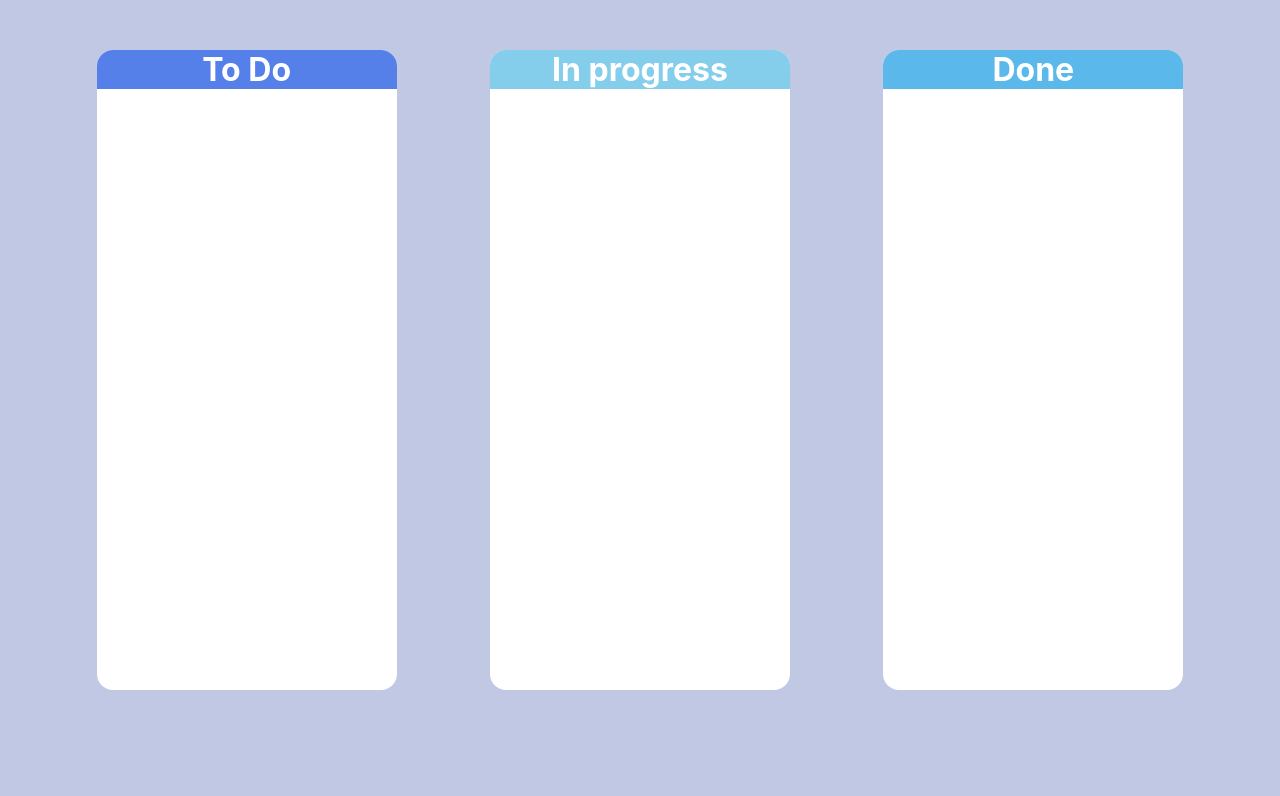
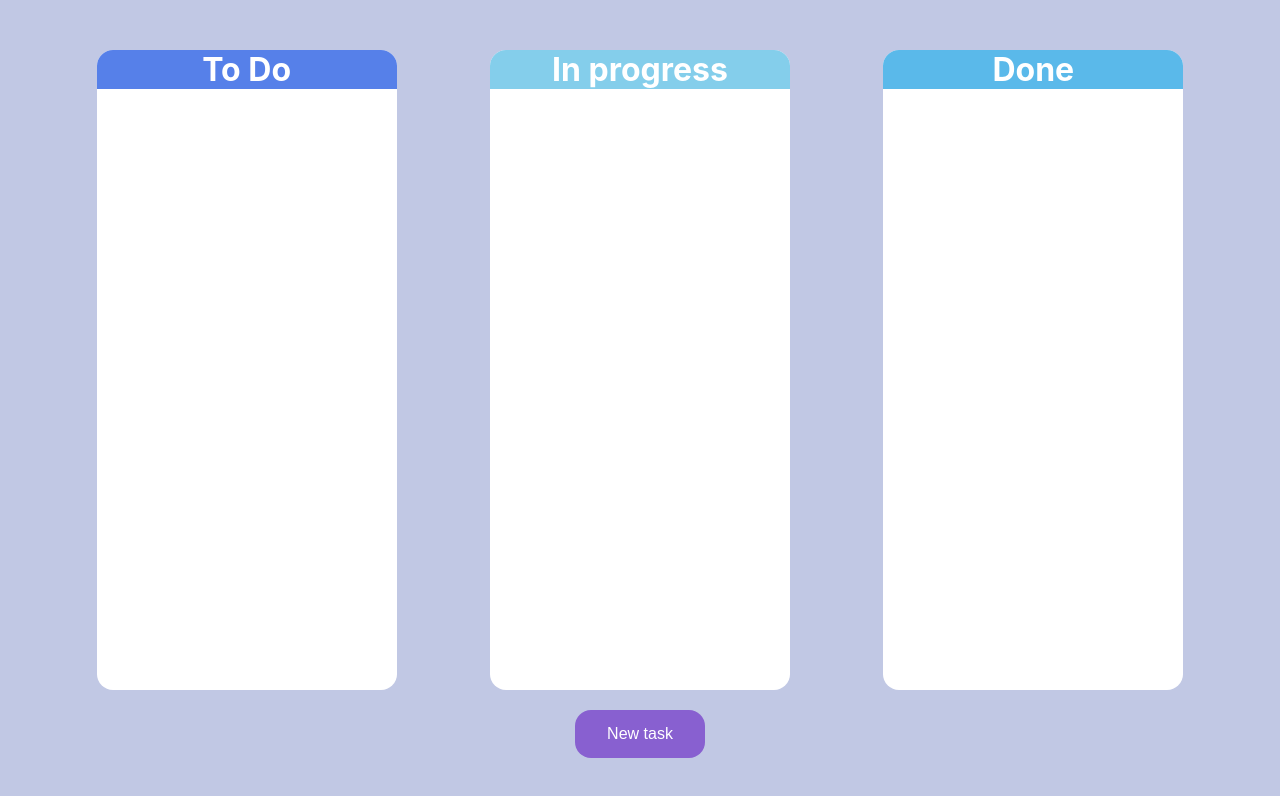
Before and after one commit to jivko25/Task-Manager, a React (Create React App) app in the folder app/: page / in a window 1280 px wide. Shown: the top 796 px of the page. Built offline with nearby package versions, Linux system fonts and the light colour scheme.

Commit message:
Add NewTaskButton
1. Add button
2. Add functionality for changing state for opening NewTask modal
3. Add new color in colors.scss for hovered task and newTaskButton

```diff
--- a/app/src/App.scss
+++ b/app/src/App.scss
@@ -1,6 +1,7 @@
 
 .wrapper{
     display: flex;
+    flex-wrap: wrap;
     justify-content: space-around;
     padding: 50px;
 }
--- a/app/src/App.tsx
+++ b/app/src/App.tsx
@@ -1,12 +1,17 @@
+import { useState } from 'react';
 import './App.scss'
+import { NewTaskButton } from './components/new-task-button/NewTaskButton';
 import { TaskWrapper } from './components/task-wrapper/TaskWrapper';
 
 function App() {
+  const [onOpenCreate, setOnOpenCreate] = useState(false);
   return (
     <div className='wrapper'>
         <TaskWrapper title={"To Do"} content={{'test' : 1}}/>
         <TaskWrapper title={"In progress"} content={{'test' : 1}}/>
         <TaskWrapper title={"Done"} content={{'test' : 1}}/>
+        <NewTaskButton onNewTask={() => {setOnOpenCreate(true);
+        }}/>
     </div>
   );
 }
--- /dev/null
+++ b/app/src/components/new-task-button/NewTaskButton.module.scss
@@ -0,0 +1,23 @@
+@use '../../styles/colors.scss';
+
+.wrapper{
+    width: 100%;
+    display: flex;
+    justify-content: center;
+    margin-top: 20px;
+}
+
+.button{
+    padding: 15px 32px;
+    background-color: colors.$task_color;
+    border-radius: 1rem;
+    border: none;
+    text-align: center;
+    font-size: 16px;
+    color: white;
+}
+
+.button:hover{
+    background-color: colors.$task_color_hover;
+    color: #999999;
+}
--- /dev/null
+++ b/app/src/components/new-task-button/NewTaskButton.tsx
@@ -0,0 +1,16 @@
+import React from "react";
+import styles from './NewTaskButton.module.scss'
+
+
+interface Props {
+    onNewTask : Function
+}
+
+export const NewTaskButton: React.FC<Props> = ({onNewTask}) => {
+
+    return (
+        <div className={styles.wrapper}>
+            <button className={styles.button} onClick={() => {onNewTask()}}>New task</button>
+        </div>
+    )
+}
--- a/app/src/styles/colors.scss
+++ b/app/src/styles/colors.scss
@@ -2,6 +2,7 @@
 
 $background_color : #C1C8E4;
 $task_color: #8860D0;
+$task_color_hover: #44306a;
 $todo_color: #5680E9;
 $progress_color: #84CEEB;
 $done_color: #5AB9EA;
```
